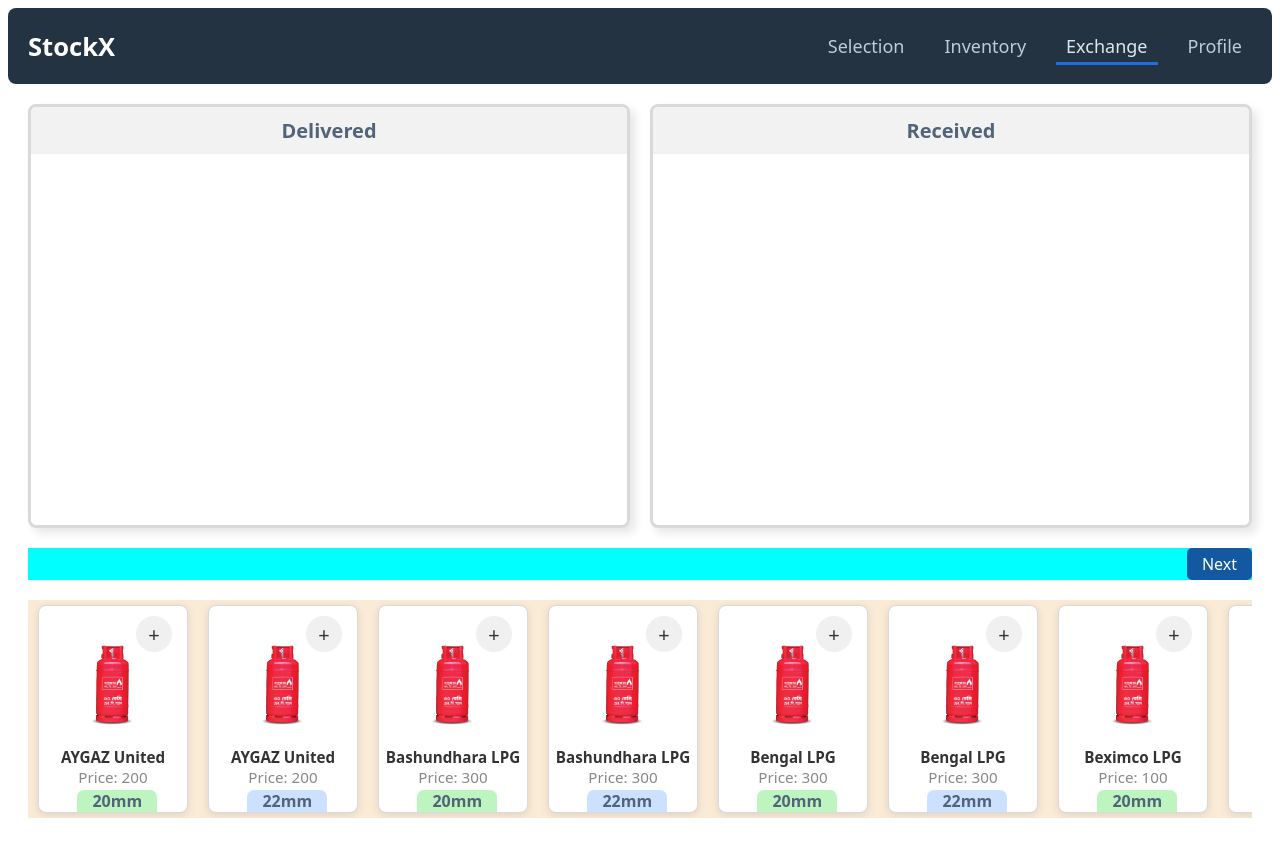
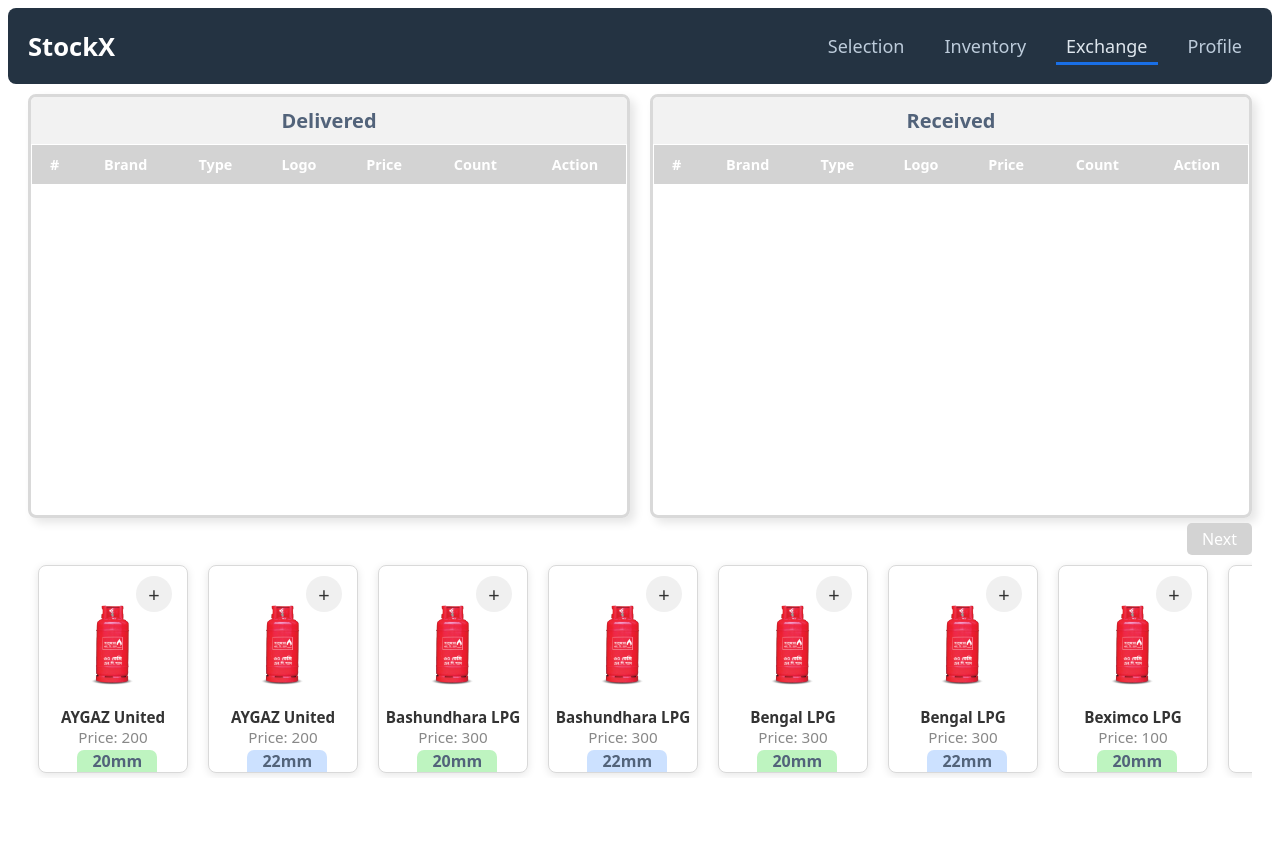
Before and after one commit to shahriar-sakib-khan/StockX-0, a React (Vite) app: page /exchange in a window 1280 px wide. After the commit the page ends 800 px from the top, so only its background shows below. Built offline with nearby package versions, Linux system fonts and the light colour scheme.

Commit message:
Add tables to both exchange and receipt pages

```diff
--- a/src/components/Exchange/Exchange.jsx
+++ b/src/components/Exchange/Exchange.jsx
@@ -155,15 +155,43 @@
   };
 
   const renderItemList = (items, active) => {
-    return Object.entries(items).flatMap(([id, cylinderTypes], index) => {
+    let serialCounter = 0;
+    return (
+      <table className={styles.tableContainer}>
+        { /* Object.keys(items).length > 0 && */
+       <thead>
+          <tr>
+            <th>#</th>
+            <th>Brand</th>
+            <th>Type</th>
+            <th>Logo</th>
+            <th>Price</th>
+            <th>Count</th>
+            <th>Action</th>
+          </tr>
+        </thead>
+        }
+        <tbody>
+          {Object.entries(items).flatMap(([id, cylinderTypes], index) => {
             const brand = allBrands.find((brand) => brand.id === parseInt(id));
 
-      return Object.entries(cylinderTypes).map(([cylinderType, count]) => (
-        <div key={`${id}-${cylinderType}`} className={styles.itemRow}>
-          <span className={styles.serialNumber}>{index + 1}.</span>
-          <span className={styles.name}>{brand?.name} - {cylinderType}</span>
-          {brand && <img src={brand.logo} alt={brand.name} className={styles.brandLogo} />}
-          <span className={styles.itemCount}>( {count} )</span>
+            return Object.entries(cylinderTypes).map(([cylinderType, count]) => {
+              serialCounter++;
+              const price = brand?.price || 0;
+
+              return (
+                <tr key={`${id}-${cylinderType}`}>
+                  <td>{serialCounter}.</td>
+                  <td>{brand?.name || "Unknown"}</td>
+                  <td>{cylinderType}</td>
+                  <td>
+                    {brand && (
+                      <img src={brand.logo} alt={brand.name} className={styles.logo} />
+                    )}
+                  </td>
+                  <td>${price.toFixed(2)}</td>
+                  <td>{count}</td>
+                  <td className={styles.buttons}>
                     <button
                       className={styles.decrementButton}
                       onClick={() => handleDecrementItem(id, cylinderType)}
@@ -178,20 +206,30 @@
                     >
                       Remove
                     </button>
-        </div>
-      ));
+                  </td>
+                </tr>
+              );
             });
+          })}
+        </tbody>
+      </table>
+    );
   };
+
 
   const selectedBrandsList = allBrands.filter((brand) =>
     selectedBrands.includes(brand.id)
   );
 
-  const handleNext = () => {
+  const handleNext = (isNextDisabled) => {
+    if(!isNextDisabled) {
       navigate("/receipts", {
         state: { deliveredItems, receivedItems }
       });
     }
+  }
+
+  const isNextDisabled = !(Object.keys(deliveredItems).length > 0) && !(Object.keys(receivedItems).length > 0);
 
   return (
     <div className={styles.exchangeContainer}>
@@ -220,7 +258,12 @@
       </div>
 
       <div className={styles.buttonContainer}>
-        <button className={styles.nextBtn} onClick={handleNext}>Next</button>
+        <button
+          className={styles.nextBtn}
+          onClick={() => handleNext(isNextDisabled)}
+          disabled={isNextDisabled}
+          data-tool-tip={isNextDisabled ? "Add items to proceed" : ""}
+        >Next</button>
       </div>
 
       <div className={styles.bottomScrollable}>
--- a/src/components/Exchange/Exchange.module.css
+++ b/src/components/Exchange/Exchange.module.css
@@ -1,12 +1,13 @@
 .exchangeContainer {
   display: flex;
   flex-direction: column;
-  gap: 20px;
-  padding: 20px;
+  gap: 5px 10px;
+  padding: 10px 20px 0;
 }
 
 .sectionsContainer {
   display: flex;
+  /* flex-direction: column; */
   gap: 20px;
   text-align: center;
 }
@@ -61,7 +62,6 @@
 }
 
 .section:not(.active):hover {
-  /* border-color: hsl(122, 50%, 70%); */
   border-color: hsl(0, 0%, 70%);
 }
 
@@ -80,7 +80,7 @@
   position: relative;
   z-index: 1;
   background-color: hsl(0, 0%, 95%);
-
+  margin-bottom: 0;
 }
 
 .sectionTitles::after {
@@ -105,65 +105,65 @@
 }
 
 .itemList {
-  flex: 1;
-  /* overflow-x: hidden; */
+  /* flex: 1; */
   overflow-y: auto;
-  padding: 10px;
+  /* padding: 0 10px 10px; */
   /* background-color: #ff3c78; */
 }
 
-.itemRow {
-  color: hsl(215, 20%, 40%);
-  gap: 10px;
-  padding: 8px;
-  border-bottom: 1px solid #ddd;
-  border-radius: 5px;
+.tableContainer {
+  border-collapse: collapse;
+  font-size: 0.9rem;
+  border: 1px solid #ccc;
+  min-width: 100%;
+  /* max-height: 95%; */
+  box-shadow: 0 0 20px rgba(0, 0, 0, 0.15);
+  border-color: transparent;
+  text-align: left;
+}
+
+.active .tableContainer thead tr{
+  background-color: #009879;
+  transition: background-color 0.3s;
+}
+.tableContainer thead tr{
+  background-color: lightgray;
+  font-weight: bold;
+  color: white;
+  position: sticky;
+  top: 0;
+  z-index: 1;
+}
+
+.tableContainer th,
+.tableContainer td {
+  text-align: center;
+  padding: 10px;
+}
+
+.tableContainer tbody tr {
+  color: hsl(214, 20%, 40%);
+  font-weight: 500;
+  /* border-bottom: 1px solid #dddddd; */
+}
+
+.tableContainer tbody tr:nth-of-type(even) {
+  background-color: #f3f3f3;
+}
+
+.tableContainer tbody td:nth-of-type(2) {
+  text-wrap: nowrap;
+  text-align: left;
+}
+
+.logo {
+  max-width: 100px;
+  height: auto;
+}
+
+.buttons {
   display: flex;
   justify-content: space-between;
-  flex-wrap: wrap;
-}
-
-.itemRow:hover {
-  background-color: hsl(0, 0%, 98%);
-}
-
-.serialNumber, .name {
-  flex-shrink: 0;
-}
-
-.name {
-  display: inline-block;
-}
-
-.brandLogo {
-  flex-grow: 1;
-  min-height: 35px;
-  min-width: 0;
-  object-fit: contain;
-}
-
-.decrementButton, .removeButton {
-  flex-shrink: 0;
-  margin-left: auto;
-}
-
-
-.serialNumber {
-  font-weight: bold;
-  margin: 0;
-}
-
-.brandLogo {
-  width: 100px;
-  height: 30px;
-  margin-right: 8px;
-  border-radius: 5px;
-}
-
-.itemCount {
-  font-size: 18px;
-  font-weight: bold;
-  margin-right: 10px;
 }
 
 .removeButton,
@@ -211,11 +211,11 @@
 }
 
 .buttonContainer {
-  background-color: aqua;
   display: flex;
   justify-content: flex-end;
   margin-top: 0;
   margin-bottom: 0;
+  position: relative;
 }
 
 .nextBtn {
@@ -223,7 +223,6 @@
   height: 25px;
   border-radius: 5px;
   border: none;
-  /* background-color: hsl(208, 100%, 60%); */
   background-color: hsl(210, 80%, 35%);
   color: white;
   font-size: 1rem;
@@ -231,6 +230,7 @@
   padding: 5px 15px 27px;
   cursor: pointer;
   transition: background-color 0.2s ease-in-out;
+  z-index: 1;
 }
 
 .nextBtn:hover {
@@ -242,8 +242,38 @@
   background-color: hsl(210, 85%, 55%);
 }
 
+.nextBtn:disabled {
+  background-color: lightgray;
+  cursor: not-allowed;
+}
+
+.nextBtn:disabled::after {
+  content: attr(data-tool-tip);
+  font-weight: 500;
+  display: block;
+  position: absolute;
+  bottom: 0;
+  right: -5%;
+  background: rgba(0, 0, 0, 0.8);
+  color: white;
+  padding: 6px 10px 8px;
+  border-radius: 4px;
+  font-size: 12px;
+  white-space: nowrap;
+  transform: scale(0);
+  transition: transform ease-out 150ms,
+              bottom ease-out 150ms,
+              right ease-out 150ms ;
+  z-index: 1;
+  pointer-events: none;
+}
+.nextBtn:disabled:hover::after {
+  bottom: 100%;
+  right: 0%;
+  transform: scale(1);
+}
+
 .bottomScrollable {
-  background-color: antiquewhite;
   display: grid;
   grid-auto-flow: column;
   overflow-x: auto;
--- a/src/components/Receipts/Receipts.jsx
+++ b/src/components/Receipts/Receipts.jsx
@@ -1,5 +1,6 @@
 import { useLocation, useNavigate } from "react-router-dom";
 import allBrands from "../../assets/list_of_brands";
+import styles from "./Receipts.module.css";
 
 const Receipts = () => {
   const { state } = useLocation();
@@ -8,7 +9,6 @@
 
   const navigate = useNavigate();
 
-  // Function to calculate and render table rows
   const renderTableRows = (items) => {
     let finalTotal = 0;
 
@@ -16,14 +16,14 @@
       const brand = allBrands.find((brand) => brand.id === parseInt(id));
 
       return Object.entries(cylinderTypes).map(([cylinderType, count]) => {
-        const price = brand?.price || 0; // Assuming each brand has a `price` field
+        const price = brand?.price || 0;
         const totalPrice = price * count;
         finalTotal += totalPrice;
 
         return (
           <tr key={`${id}-${cylinderType}`}>
             <td>{brand?.name || "Unknown"}</td>
-            <td>{cylinderType}</td>
+            <td className={`${styles[`type-${cylinderType}`]}`}>{cylinderType}</td>
             <td>${price.toFixed(2)}</td>
             <td>{count}</td>
             <td>${totalPrice.toFixed(2)}</td>
@@ -35,7 +35,7 @@
     // Add the final total row
     rows.push(
       <tr key="final-total" style={{ fontWeight: "bold", backgroundColor: "#f0f0f0" }}>
-        <td colSpan="4" style={{ textAlign: "right" }}>Final Total:</td>
+        <td colSpan="4" style={{ textAlign: "left" }}>Final Total:</td>
         <td>${finalTotal.toFixed(2)}</td>
       </tr>
     );
@@ -44,36 +44,40 @@
   };
 
   return (
-    <div>
+    <div className={styles.receiptContainer}>
+      <div className={styles.delivered}>
         <h2>Delivered Items</h2>
-      <table border="1">
+        <table className={styles.tableContainer}>
           <thead>
             <tr>
               <th>Brand</th>
               <th>Type</th>
-            <th>Price per Cylinder</th>
+              <th>Price</th>
               <th>Count</th>
               <th>Total Price</th>
             </tr>
           </thead>
           <tbody>{renderTableRows(deliveredItems)}</tbody>
         </table>
+      </div>
 
+      <div className={styles.received}>
         <h2>Received Items</h2>
-      <table border="1">
+        <table className={styles.tableContainer}>
           <thead>
             <tr>
               <th>Brand</th>
               <th>Type</th>
-            <th>Price per Cylinder</th>
+              <th>Price</th>
               <th>Count</th>
               <th>Total Price</th>
             </tr>
           </thead>
           <tbody>{renderTableRows(receivedItems)}</tbody>
         </table>
+      </div>
 
-      <button onClick={() => navigate(-1)}>Go Back</button>
+      <button className={styles.backBtn} onClick={() => navigate(-1)}>Previous</button>
     </div>
   );
 };
--- a/src/components/Receipts/Receipts.module.css
+++ b/src/components/Receipts/Receipts.module.css
@@ -0,0 +1,97 @@
+.receiptContainer {
+  display: flex;
+  justify-content: space-evenly;
+  gap: 10px;
+  padding: 0 40px;
+  flex-wrap: wrap;
+  position: relative;
+}
+
+.receiptContainer h2 {
+  font-size: 1.5rem;
+  color: hsl(214, 20%, 40%);
+}
+
+.tableContainer {
+  border-collapse: collapse;
+  font-size: 0.9rem;
+  border: 1px solid #ccc;
+  min-width: 60%;
+  box-shadow: 0 0 20px rgba(0, 0, 0, 0.15);
+  border-color: transparent;
+  text-align: left;
+}
+
+.tableContainer thead tr{
+  text-transform: uppercase;
+  letter-spacing: 0.1rem;
+  background-color: #009879;
+  font-weight: bold;
+  color: white;
+  position: sticky;
+  top: 0;
+  z-index: 1;
+}
+
+.tableContainer th,
+.tableContainer td {
+  text-align: center;
+  padding: 10px 15px;
+}
+
+.tableContainer tbody td:first-of-type {
+  text-align: left;
+}
+
+.tableContainer tbody tr {
+  color: hsl(214, 20%, 40%);
+  font-weight: 500;
+}
+
+.tableContainer tbody tr:nth-of-type(even) {
+  background-color: #f3f3f3;
+}
+
+.tableContainer tbody tr:last-of-type {
+  border-top: 1px solid #dddddd;
+  border-bottom: 2px solid #009879;
+}
+
+.type-20mm {
+  color: hsl(214, 20%, 40%);
+  background-color: hsl(122, 71%, 85%);
+  font-weight: bold;
+}
+
+.type-22mm {
+  color: hsl(214, 20%, 40%);
+  background-color: hsl(215, 100%, 90%);
+  font-weight: bold;
+}
+
+.backBtn {
+  display: block;
+  height: 25px;
+  border-radius: 5px;
+  border: none;
+  /* background-color: hsl(208, 100%, 60%); */
+  background-color: hsl(210, 80%, 35%);
+  color: white;
+  font-size: 1rem;
+  font-weight: 400;
+  padding: 5px 15px 27px;
+  cursor: pointer;
+  transition: background-color 0.2s ease-in-out;
+  position: absolute;
+  top: 3%;
+  left: 3%;
+}
+
+.backBtn:hover {
+  /* background-color: hsl(208, 100%, 70%); */
+  background-color: hsl(210, 85%, 45%);
+}
+
+.backBtn:active {
+  background-color: hsl(210, 85%, 55%);
+}
```
Also changed, not shown: src/components/Initialization/Initialization.jsx (added, +10 -0 lines), src/components/Initialization/Initialization.module.css (added). Lines whose indentation alone changed are shown as unchanged.
